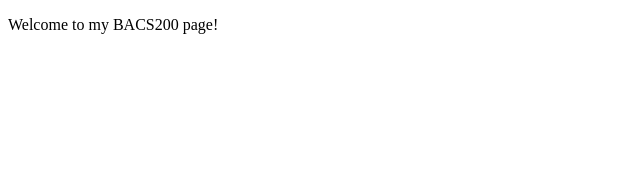
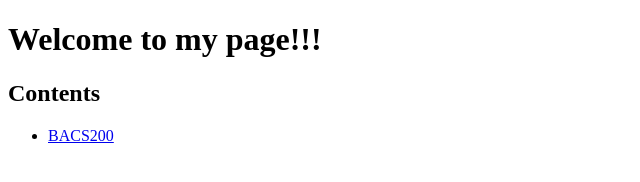
Before and after one commit to clem5664/clem5664.github.io, a plain HTML site: page index.html in a window 1280 px wide. Shown: the whole page, without its empty margins (0-640 px from the left). Drawn offline with Linux system fonts and the light colour scheme.

Commit message:
Update index.html

```diff
--- a/index.html
+++ b/index.html
@@ -1,9 +1,13 @@
 <!DOCTYPE html>
 <html>
 <head>
-  <title>BACS200</title>
+<title>Landing Page</title>
 </head>
 <body>
-  <p>Welcome to my BACS200 page!</p>
+<h1>Welcome to my page!!!</h1>
+<h2>Contents</h2>
+<ul>
+<li><a href="/bacs200/index.html">BACS200</a>
+<ul>
 </body>
 </html>
```
